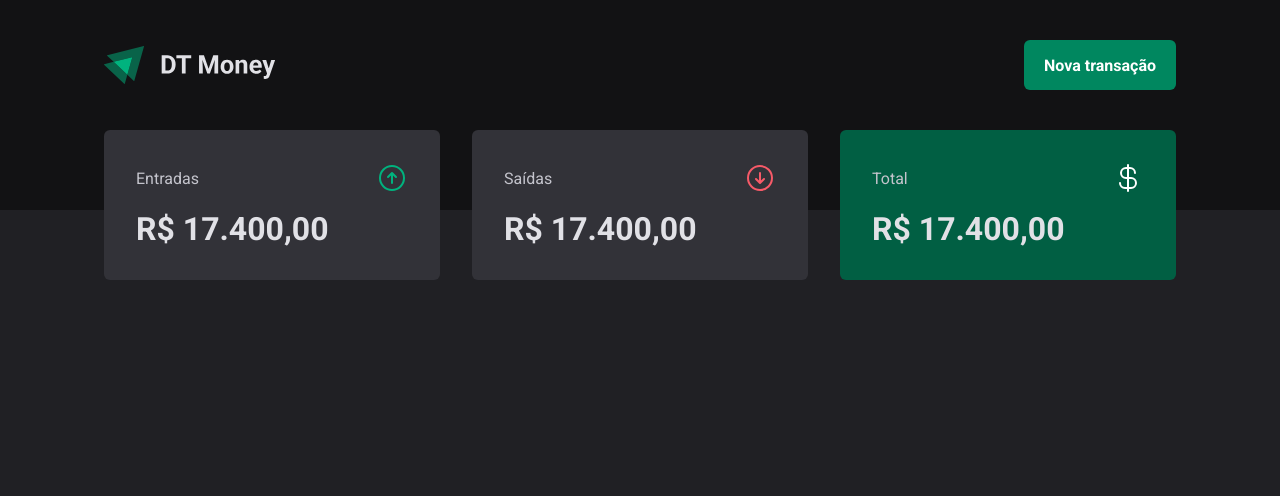
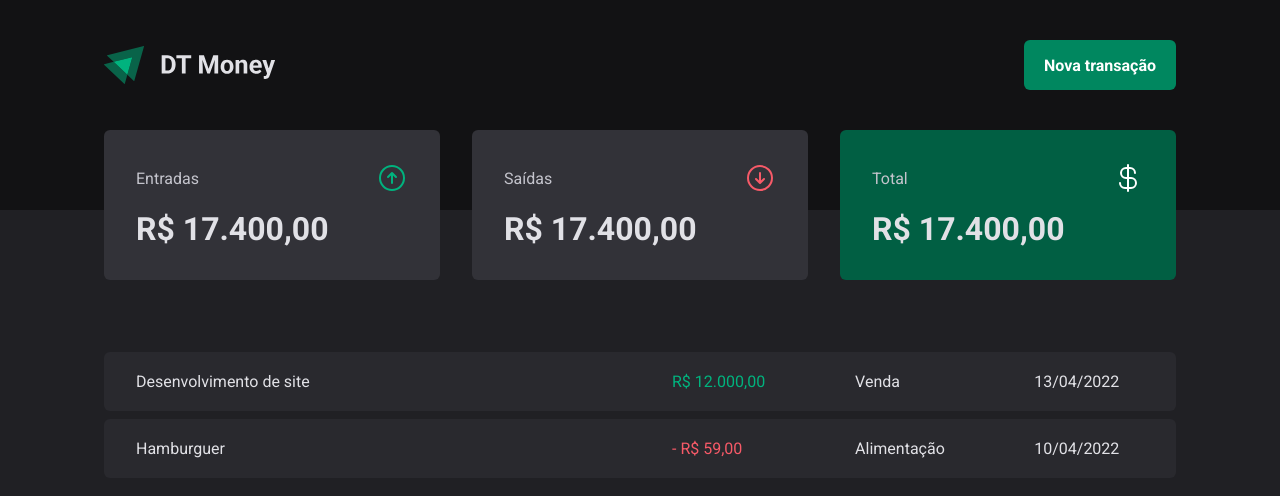
Before and after one commit to brunosgs/react-http-performance, a React (Vite) app in the folder http-performance/: page / in a window 1280 px wide. Shown: the top 496 px of the page. Built offline with nearby package versions, Linux system fonts and the light colour scheme.

Commit message:
tabela de transações
feat: incluído tabela de transações no componente transactions para visualização de lançamentos de entrada e saída.

```diff
--- a/http-performance/src/pages/transactions/Transactions.tsx
+++ b/http-performance/src/pages/transactions/Transactions.tsx
@@ -1,11 +1,42 @@
 import { Header } from "../../components/header/Header";
 import { Summary } from "../../components/summary/Summary";
+import {
+   PriceHighlight,
+   TransactionsContainer,
+   TransactionsTable
+} from "./styles";
 
 export function Transactions() {
    return (
       <div>
          <Header />
          <Summary />
+         <TransactionsContainer>
+            <TransactionsTable>
+               <tbody>
+                  <tr>
+                     <td width="50%">Desenvolvimento de site</td>
+                     <td>
+                        <PriceHighlight variant="income">
+                           R$ 12.000,00
+                        </PriceHighlight>
+                     </td>
+                     <td>Venda</td>
+                     <td>13/04/2022</td>
+                  </tr>
+                  <tr>
+                     <td width="50%">Hamburguer</td>
+                     <td>
+                        <PriceHighlight variant="outcome">
+                           - R$ 59,00
+                        </PriceHighlight>
+                     </td>
+                     <td>Alimentação</td>
+                     <td>10/04/2022</td>
+                  </tr>
+               </tbody>
+            </TransactionsTable>
+         </TransactionsContainer>
       </div>
    )
 }
--- a/http-performance/src/pages/transactions/styles.ts
+++ b/http-performance/src/pages/transactions/styles.ts
@@ -0,0 +1,38 @@
+import { PersonArmsSpreadIcon } from "@phosphor-icons/react";
+import styled from "styled-components";
+
+export const TransactionsContainer = styled.main`
+   width: 100%;
+   max-width: 1120px;
+   margin: 4rem auto 0;
+   padding: 0 1.5rem;
+`
+
+export const TransactionsTable = styled.table`
+   width: 100%;
+   border-spacing: 0 0.5rem;
+   /* margin-top: 1.5rem; */
+
+   td {
+      padding: 1.25rem 2rem;
+      background: ${props => props.theme["gray-700"]};
+
+      &:first-child {
+         border-top-left-radius: 6px;
+         border-bottom-left-radius: 6px;
+      }
+
+      &:last-child {
+         border-top-right-radius: 6px;
+         border-bottom-right-radius: 6px;
+      }
+   }
+`
+
+interface PriceHighlightProps {
+   variant: 'income' | 'outcome'
+}
+
+export const PriceHighlight = styled.span<PriceHighlightProps>`
+   color: ${props => props.variant === 'income' ? props.theme["green-300"] : props.theme["red-300"]}
+`
```
